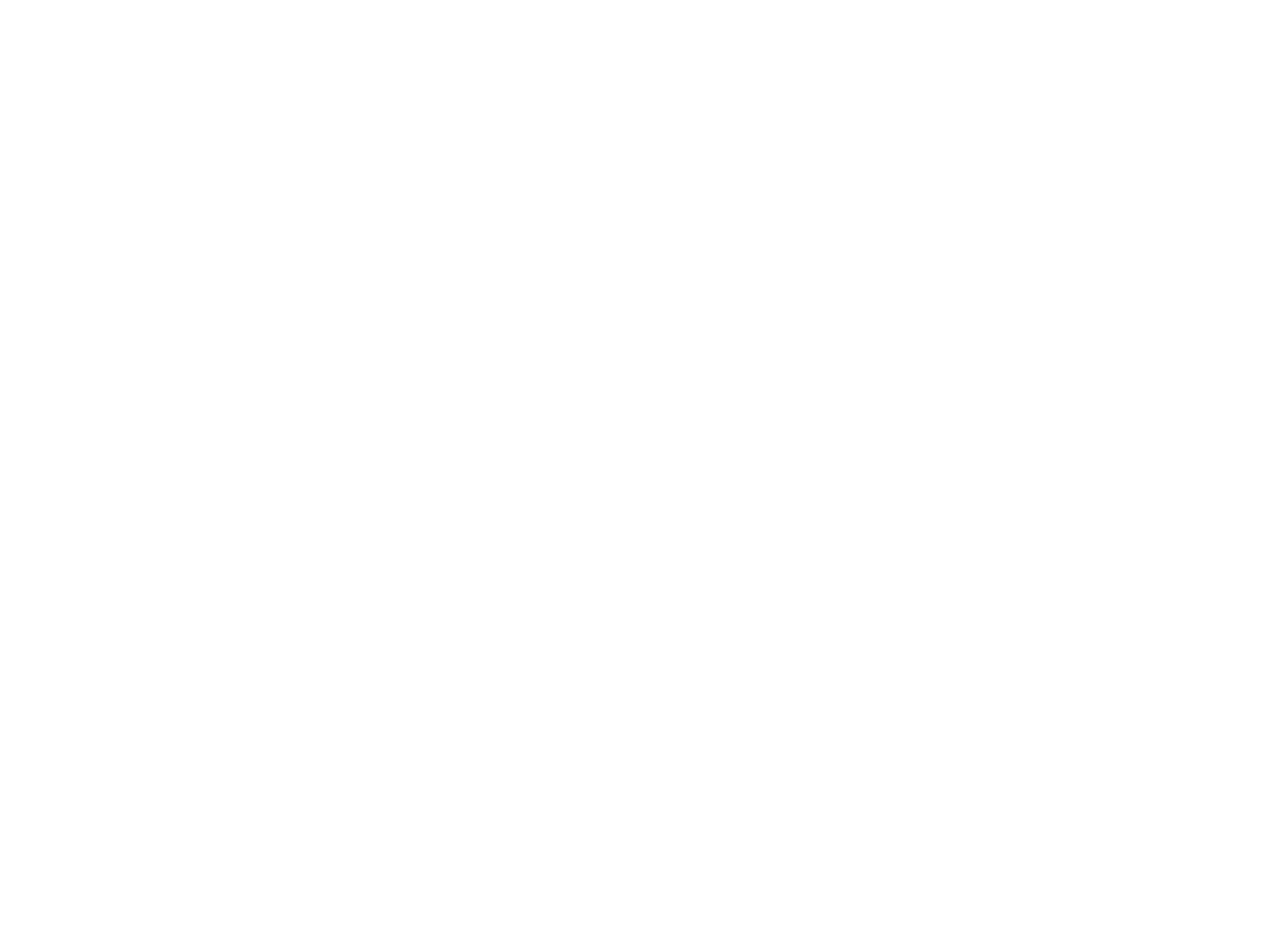
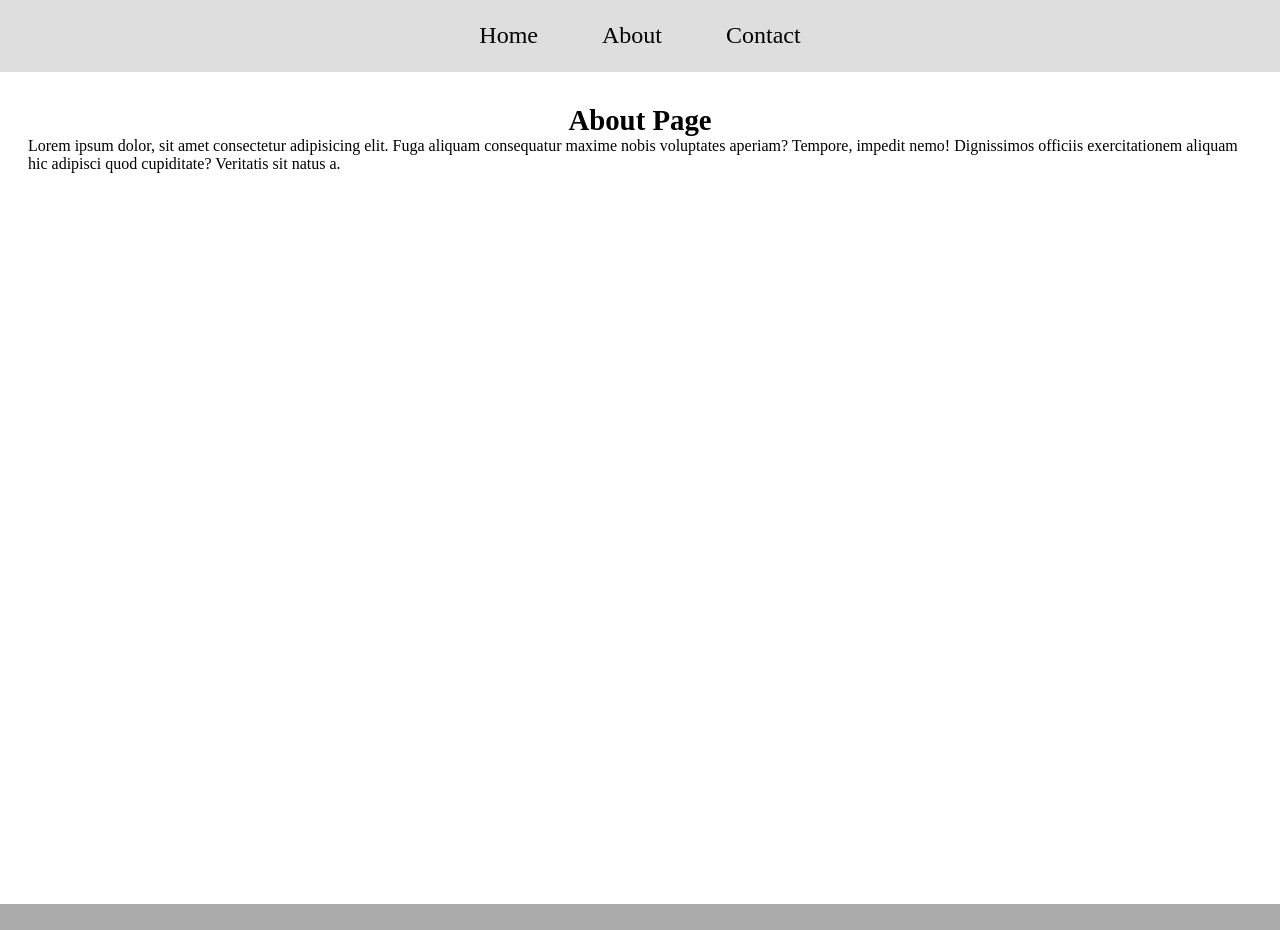
Before and after one commit to Leonardo-Rosales/webapp-react, a React (Vite) app: page /about in a window 1280 px wide. Shown: the top 930 px of the page. Before the commit the page ends 800 px from the top, so only its background shows below. Built offline with nearby package versions, Linux system fonts and the light colour scheme.

Commit message:
ADD milestone 2

```diff
--- a/src/App.jsx
+++ b/src/App.jsx
@@ -1,10 +1,26 @@
+import { BrowserRouter, Route, Routes } from "react-router-dom"
+import DefaultLayout from './layouts/DefaultLayout'
+import HomePage from './pages/HomePage'
+import ContactPage from './pages/ContactPage'
+import AboutPage from './pages/AboutPage'
+import MoviePage from './pages/movies/MoviePage'
+
 
 
 function App() {
 
   return (
     <>
-
+      <BrowserRouter>
+        <Routes>
+          <Route element={<DefaultLayout />}>
+            <Route path="/" element={<HomePage />} />
+            <Route path="/movies/:id" element={<MoviePage />} />
+            <Route path="/about" element={<AboutPage />} />
+            <Route path="/contact" element={<ContactPage />} />
+          </Route>
+        </Routes>
+      </BrowserRouter>
     </>
   )
 }
--- /dev/null
+++ b/src/components/Nav.jsx
@@ -0,0 +1,19 @@
+import { NavLink } from "react-router-dom";
+
+export default function Nav() {
+    return (
+        <nav>
+            <ul className="navbar">
+                <li>
+                    <NavLink to='/'>Home</NavLink>
+                </li>
+                <li>
+                    <NavLink to='/about'>About</NavLink>
+                </li>
+                <li>
+                    <NavLink to='/contact'>Contact</NavLink>
+                </li>
+            </ul>
+        </nav>
+    )
+}
--- a/src/index.css
+++ b/src/index.css
@@ -3,3 +3,55 @@
   padding: 0;
   box-sizing: border-box;
 }
+
+ul,
+li {
+  list-style: none;
+}
+
+a {
+  color: currentColor;
+  text-decoration: none;
+}
+
+.container {
+  width: 1224px;
+  margin: 0 auto;
+}
+
+/* HEADER */
+
+.main-header {
+  display: flex;
+  justify-content: center;
+  align-items: center;
+  background-color: #dedede;
+  padding: 1.4rem;
+  margin-bottom: 2rem;
+}
+
+.navbar {
+  display: flex;
+  gap: 4rem;
+  font-size: 1.5rem;
+}
+
+/* MAIN */
+
+main {
+  min-height: 100vh;
+}
+
+main h1 {
+  text-align: center;
+  font-size: 1.8rem;
+}
+
+/* FOOTER */
+
+.main-footer {
+  background-color: #ababab;
+  padding: 1.4rem;
+  text-align: center;
+  font-size: 1.8rem;
+}
--- /dev/null
+++ b/src/layouts/DefaultLayout.jsx
@@ -0,0 +1,15 @@
+import { Outlet } from "react-router-dom";
+import Header from "./Header";
+import Footer from "./Footer";
+
+export default function DefaultLayout() {
+    return (
+        <>
+            <Header />
+            <main className="container">
+                <Outlet />
+            </main>
+            <Footer />
+        </>
+    )
+}
--- /dev/null
+++ b/src/layouts/Footer.jsx
@@ -0,0 +1,11 @@
+import { Link } from "react-router-dom";
+
+export default function Footer() {
+    return (
+        <footer>
+            <div className="main-footer">
+                <Link to='/'>Torna alla Home</Link>
+            </div>
+        </footer>
+    )
+}
--- /dev/null
+++ b/src/layouts/Header.jsx
@@ -0,0 +1,9 @@
+import Nav from '../components/Nav'
+
+export default function Header() {
+    return (
+        <header className='main-header'>
+            <Nav />
+        </header>
+    )
+}
--- /dev/null
+++ b/src/pages/AboutPage.jsx
@@ -0,0 +1,12 @@
+export default function AboutPage() {
+    return (
+        <>
+            <section>
+                <h1>About Page</h1>
+                <p>
+                    Lorem ipsum dolor, sit amet consectetur adipisicing elit. Fuga aliquam consequatur maxime nobis voluptates aperiam? Tempore, impedit nemo! Dignissimos officiis exercitationem aliquam hic adipisci quod cupiditate? Veritatis sit natus a.
+                </p>
+            </section>
+        </>
+    )
+}
--- /dev/null
+++ b/src/pages/ContactPage.jsx
@@ -0,0 +1,12 @@
+export default function ContactPage() {
+    return (
+        <>
+            <section>
+                <h1>Contact Page</h1>
+                <p>
+                    Lorem ipsum dolor, sit amet consectetur adipisicing elit. Fuga aliquam consequatur maxime nobis voluptates aperiam? Tempore, impedit nemo! Dignissimos officiis exercitationem aliquam hic adipisci quod cupiditate? Veritatis sit natus a.
+                </p>
+            </section>
+        </>
+    )
+}
--- /dev/null
+++ b/src/pages/HomePage.jsx
@@ -0,0 +1,10 @@
+export default function HomePage() {
+    return (
+        <>
+            <section>
+                <h1>Home Page</h1>
+
+            </section>
+        </>
+    )
+}
--- /dev/null
+++ b/src/pages/movies/MoviePage.jsx
@@ -0,0 +1,9 @@
+export default function MoviePage() {
+    return (
+        <>
+            <section>
+                <h1>Movie Page</h1>
+            </section>
+        </>
+    )
+}
```
Also changed, not shown: src/components/MovieCard.jsx (added).
